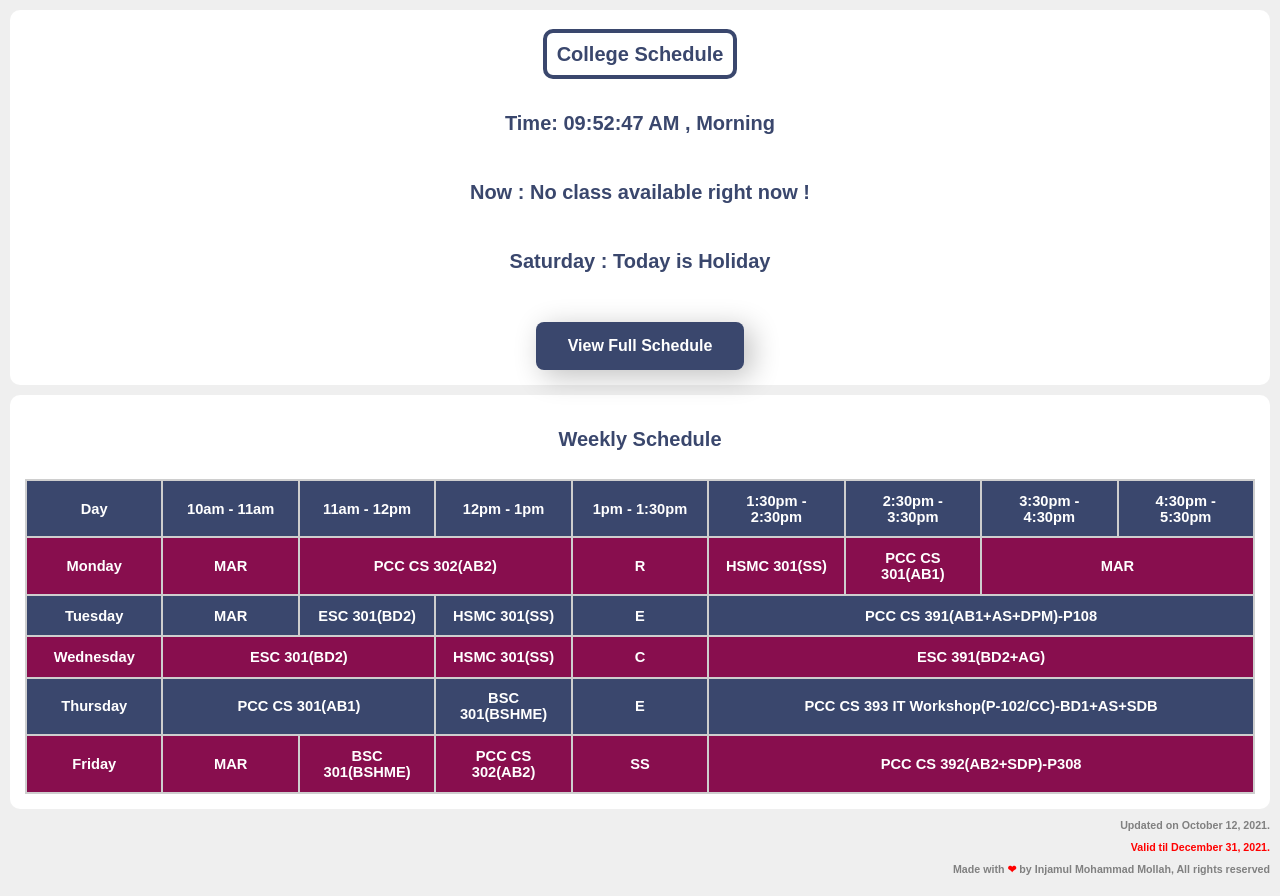
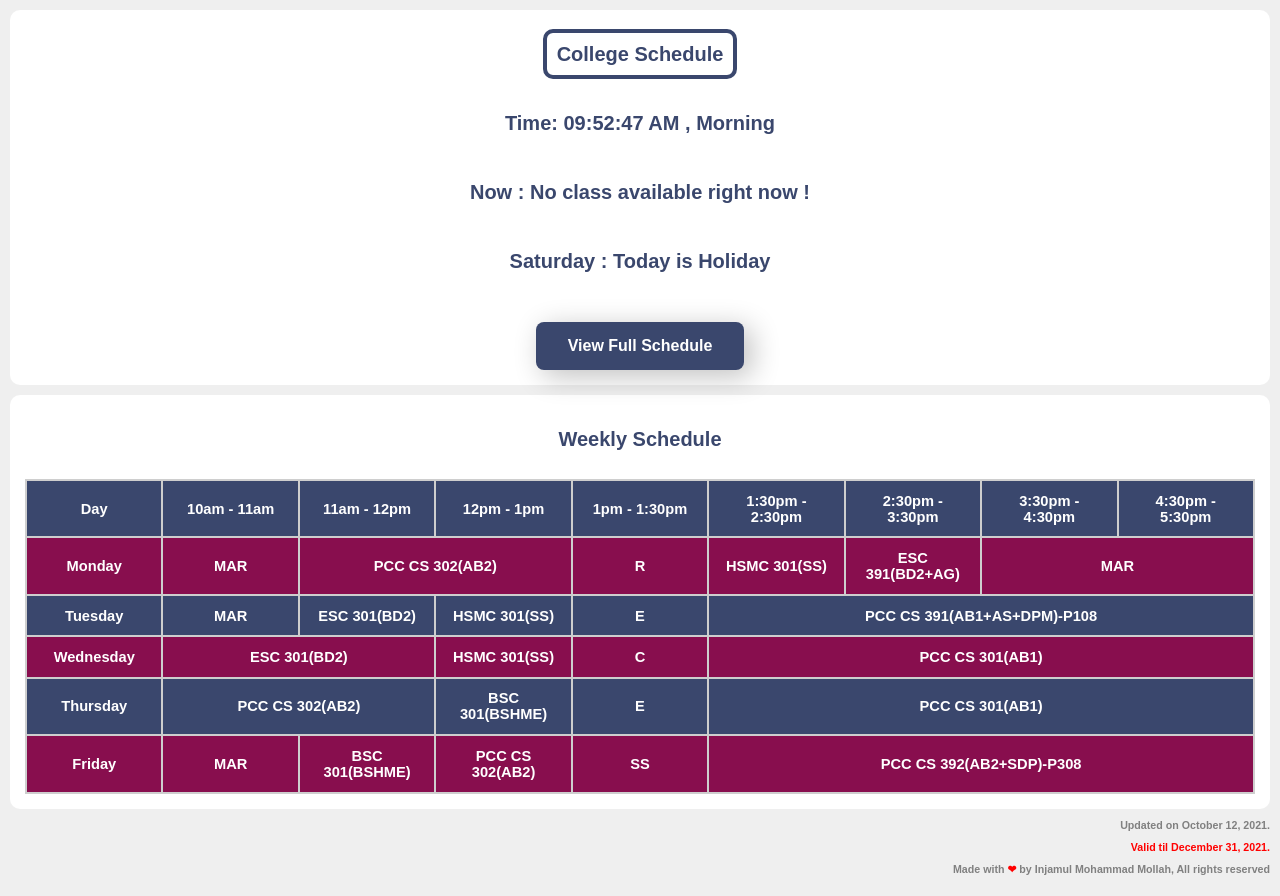
Before and after one commit to mrinjamul/college-schedule, a React (Create React App) app: page / in a window 1280 px wide. Both pictures are taken after a click on the button "View Full Schedule". Built offline with nearby package versions, Linux system fonts and the light colour scheme.

Commit message:
Update: schedule changes
Signed-off-by: Injamul Mohammad Mollah <mrinjamul@gmail.com>

```diff
--- a/src/components/Fschedule.js
+++ b/src/components/Fschedule.js
@@ -32,7 +32,7 @@ function Schedule() {
             <td colSpan="2"> {classes[1]} </td>
             <td> {"R"} </td>
             <td> {classes[2]} </td>
-            <td> {classes[3]} </td>
+            <td> {classes[6]} </td>
             <td colSpan="2"> {classes[10]} </td>
           </tr>
           <tr className="selected">
@@ -48,14 +48,14 @@ function Schedule() {
             <td colSpan="2"> {classes[4]} </td>
             <td> {classes[2]} </td>
             <td> {"C"} </td>
-            <td colSpan="4"> {classes[6]} </td>
+            <td colSpan="4"> {classes[3]} </td>
           </tr>
           <tr className="selected">
             <td>Thursday</td>
-            <td colSpan="2"> {classes[3]} </td>
+            <td colSpan="2"> {classes[1]} </td>
             <td> {classes[7]} </td>
             <td> {"E"} </td>
-            <td colSpan="4"> {classes[8]} </td>
+            <td colSpan="4"> {classes[3]} </td>
           </tr>
           <tr className="select">
             <td>Friday</td>
--- a/src/components/Main.js
+++ b/src/components/Main.js
@@ -95,7 +95,7 @@ class Schedule extends Component {
       Class_2 = classes[1];
       Class_3 = classes[1];
       Class_4 = classes[2];
-      Class_5 = classes[3];
+      Class_5 = classes[6];
       Class_6 = classes[10];
       Class_7 = classes[10];
       if (ten <= now && now < eleven) {
@@ -150,10 +150,10 @@ class Schedule extends Component {
       Class_1 = classes[4];
       Class_2 = classes[4];
       Class_3 = classes[2];
-      Class_4 = classes[6];
-      Class_5 = classes[6];
-      Class_6 = classes[6];
-      Class_7 = classes[6];
+      Class_4 = classes[3];
+      Class_5 = classes[3];
+      Class_6 = classes[3];
+      Class_7 = classes[3];
       if (ten <= now && now < eleven) {
         CurrentS = Class_1;
       } else if (eleven <= now && now < twelve) {
@@ -175,13 +175,13 @@ class Schedule extends Component {
       }
     } else if (day === 4) {
       DayName = "Thursday";
-      Class_1 = classes[3];
-      Class_2 = classes[3];
+      Class_1 = classes[1];
+      Class_2 = classes[1];
       Class_3 = classes[7];
-      Class_4 = classes[8];
-      Class_5 = classes[8];
-      Class_6 = classes[8];
-      Class_7 = classes[8];
+      Class_4 = classes[3];
+      Class_5 = classes[3];
+      Class_6 = classes[3];
+      Class_7 = classes[3];
       if (ten <= now && now < eleven) {
         CurrentS = Class_1;
       } else if (eleven <= now && now < twelve) {
```
